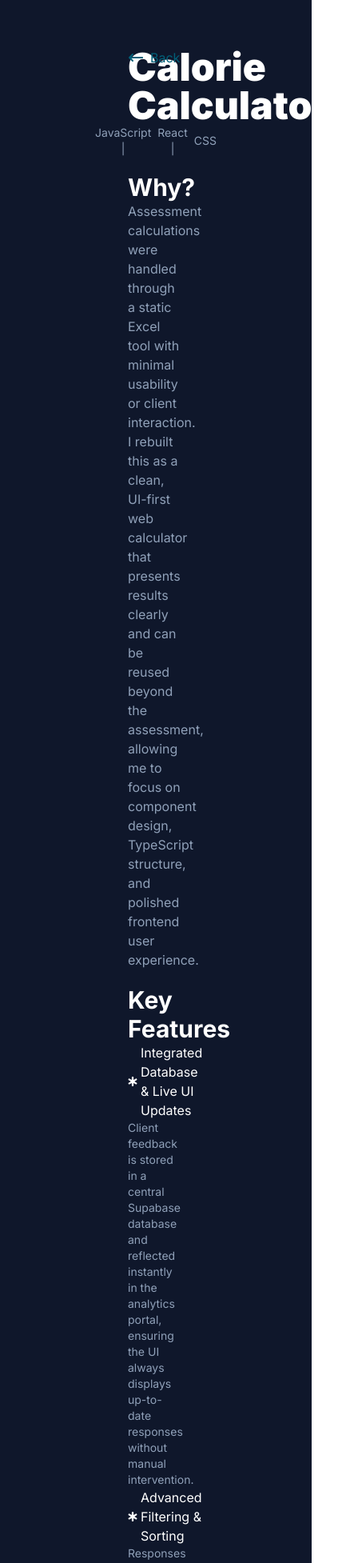
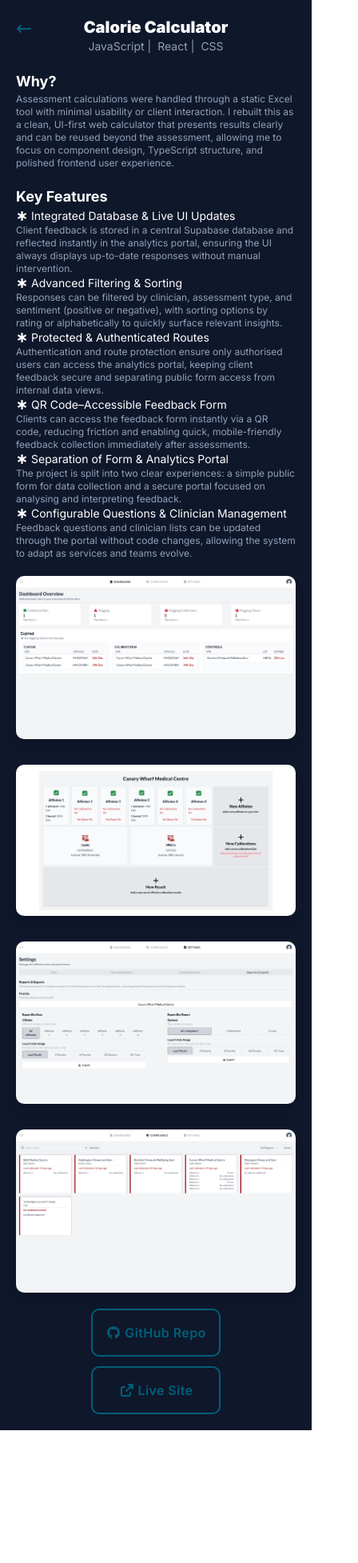
Before and after one commit to Jakelliott98/portfolio_page, a React (Vite) app: page /calorieCalculator in a window 390 px wide. Shown: the top 1954 px of the page at 80% size, 448 px wide, since content can reach past the window. After the commit the page ends 1788 px from the top, so only its background shows below. Built offline with nearby package versions, Linux system fonts and the light colour scheme.

Commit message:
Added responsive design to project pages

```diff
--- a/src/pages/projects/project-pages/CalorieCalculator.jsx
+++ b/src/pages/projects/project-pages/CalorieCalculator.jsx
@@ -23,13 +23,13 @@ function CalorieCalculator () {
     const navigate = useNavigate()
 
     return (
-    <div className="min-h-screen px-40 py-15 bg-slate-900 flex flex-col gap-5 text-white">
-        <p onClick={() => navigate('/')} className="absolute text-cyan-800 flex gap-2 items-center cursor-pointer hover:translate-x-[-5px]">
+    <div className="p-5 min-h-screen md:px-40 md:py-15 bg-slate-900 flex flex-col gap-5 text-white">
+        <p onClick={() => navigate('/')} className="py-2 md:py-0 absolute text-cyan-800 flex gap-2 items-center cursor-pointer hover:translate-x-[-5px]">
             <FontAwesomeIcon icon={faArrowLeftLong} className=""/>
-            Back
+            <span className="hidden md:block">Back</span>
         </p>
         <div>
-            <h1 className="text-center text-5xl font-black">Calorie Calculator</h1>
+            <h1 className="text-center text-xl md:text-5xl font-black">Calorie Calculator</h1>
             <div className="flex gap-2 items-center justify-center">
                 <p className="text-center text-sm text-slate-400">JavaScript |</p>
                 <p className="text-center text-sm text-slate-400">React |</p>
@@ -37,24 +37,24 @@ function CalorieCalculator () {
             </div>
         </div>
         <div className="">
-            <h2 className="text-3xl font-bold">Why?</h2>
-            <p className="text-slate-400">Assessment calculations were handled through a static Excel tool with minimal usability or client interaction. I rebuilt this as a clean, UI-first web calculator that presents results clearly and can be reused beyond the assessment, allowing me to focus on component design, TypeScript structure, and polished frontend user experience.</p>
+            <h2 className="text-lg md:text-3xl font-bold">Why?</h2>
+            <p className="text-xs md:text-base text-slate-400">Assessment calculations were handled through a static Excel tool with minimal usability or client interaction. I rebuilt this as a clean, UI-first web calculator that presents results clearly and can be reused beyond the assessment, allowing me to focus on component design, TypeScript structure, and polished frontend user experience.</p>
         </div>
         <div>
-            <h2 className="text-3xl font-bold">Key Features</h2>
+            <h2 className="text-lg md:text-3xl font-bold">Key Features</h2>
             <div>
                 {keyFeatures.map(feature => (
                     <div>
                         <div className="flex items-center gap-1">
                             <FontAwesomeIcon icon={faStarOfLife} className="text-xs"/>
-                            <h2 className="text-md">{feature.title}</h2>
+                            <h2 className="text-sm md:text-lg">{feature.title}</h2>
                         </div>
-                        <p className="text-sm text-slate-400">{feature.text}</p>
+                        <p className="text-xs md:text-base text-slate-400">{feature.text}</p>
                     </div>
                 ))}
             </div>
         </div>
-        <div className="grid grid-cols-2 gap-8 w-full">
+        <div className="grid md:grid-cols-2 gap-8 w-full">
             {
                 [screenshot1, screenshot2, screenshot3, screenshot4].map((image, i) => {
                     return (
@@ -66,9 +66,9 @@ function CalorieCalculator () {
             }
         </div>
         <div className="flex justify-center">
-            <div className="flex [&>*]:flex-1 gap-10 px-10 w-2/3">
-                <a href='https://github.com/Jakelliott98/NH_WeightTracker' target='_blank' className="flex items-center justify-center gap-1 py-4 px-4 rounded-lg border-2 border-cyan-800 text-cyan-800 cursor-pointer font-black tracking-wide hover:bg-cyan-800 hover:text-slate-900"><FontAwesomeIcon icon={faGithub} /> GitHub Repo</a>
-                <a href="" target="_blank" className="flex items-center justify-center gap-1 py-4 px-4 rounded-lg border-2 border-cyan-800 text-cyan-800 cursor-pointer font-black tracking-wide hover:bg-cyan-800 hover:text-slate-900"><FontAwesomeIcon icon={faUpRightFromSquare} /> Live Site</a>
+            <div className="flex flex-col md:flex-row [&>*]:flex-1 gap-3 md:gap-10 md:px-10 md:w-2/3">
+                <a href='https://github.com/Jakelliott98/NH_WeightTracker' target='_blank' className="font-semibold flex items-center justify-center gap-1 py-4 px-4 rounded-lg border-2 border-cyan-800 text-cyan-800 cursor-pointer md:font-black tracking-wide hover:bg-cyan-800 hover:text-slate-900"><FontAwesomeIcon icon={faGithub} /> GitHub Repo</a>
+                <a href="" target="_blank" className="flex items-center justify-center gap-1 py-4 px-4 rounded-lg border-2 border-cyan-800 text-cyan-800 cursor-pointer font-semibold md:font-black tracking-wide hover:bg-cyan-800 hover:text-slate-900"><FontAwesomeIcon icon={faUpRightFromSquare} /> Live Site</a>
             </div>
         </div>
     </div>
--- a/src/pages/projects/project-pages/ComplianceTracker.jsx
+++ b/src/pages/projects/project-pages/ComplianceTracker.jsx
@@ -23,13 +23,13 @@ function ComplianceTracker () {
     const navigate = useNavigate()
 
     return (
-    <div className="min-h-screen px-40 py-15 bg-slate-900 flex flex-col gap-5 text-white">
-        <p onClick={() => navigate('/')} className="absolute text-cyan-800 flex gap-2 items-center cursor-pointer hover:translate-x-[-5px]">
+    <div className="p-5 min-h-screen md:px-40 md:py-15 bg-slate-900 flex flex-col gap-5 text-white">
+        <p onClick={() => navigate('/')} className="py-2 md:py-0 absolute text-cyan-800 flex gap-2 items-center cursor-pointer hover:translate-x-[-5px]">
             <FontAwesomeIcon icon={faArrowLeftLong} className=""/>
-            Back
+            <span className="hidden md:block">Back</span>
         </p>
         <div>
-            <h1 className="text-center text-5xl font-black">Compliance Tracker</h1>
+            <h1 className="text-center text-xl md:text-5xl font-black">Compliance Tracker</h1>
             <div className="flex gap-2 items-center justify-center">
                 <p className="text-center text-sm text-slate-400">JavaScript |</p>
                 <p className="text-center text-sm text-slate-400">React |</p>
@@ -37,24 +37,24 @@ function ComplianceTracker () {
             </div>
         </div>
         <div className="">
-            <h2 className="text-3xl font-bold">Why?</h2>
-            <p className="text-slate-400">Compliance data was previously spread across multiple Excel files, making it slow and manual to review site-wide status. I designed a centralised web app that streamlines data entry and surfaces compliance issues through dashboards and visual status flags, building on earlier patterns with role-based access, scalable layouts, and more complex UI state management.</p>
+            <h2 className="text-lg md:text-3xl font-bold">Why?</h2>
+            <p className="text-xs md:text-base text-slate-400">Compliance data was previously spread across multiple Excel files, making it slow and manual to review site-wide status. I designed a centralised web app that streamlines data entry and surfaces compliance issues through dashboards and visual status flags, building on earlier patterns with role-based access, scalable layouts, and more complex UI state management.</p>
         </div>
         <div>
-            <h2 className="text-3xl font-bold">Key Features</h2>
+            <h2 className="text-lg md:text-3xl font-bold">Key Features</h2>
             <div>
                 {keyFeatures.map(feature => (
                     <div>
                         <div className="flex items-center gap-1">
                             <FontAwesomeIcon icon={faStarOfLife} className="text-xs"/>
-                            <h2 className="text-md">{feature.title}</h2>
+                            <h2 className="text-sm md:text-lg">{feature.title}</h2>
                         </div>
-                        <p className="text-sm text-slate-400">{feature.text}</p>
+                        <p className="text-xs md:text-base text-slate-400">{feature.text}</p>
                     </div>
                 ))}
             </div>
         </div>
-        <div className="grid grid-cols-2 gap-8 w-full">
+        <div className="grid md:grid-cols-2 gap-8 w-full">
             {
                 [screenshot1, screenshot2, screenshot3, screenshot4].map((image, i) => {
                     return (
@@ -66,9 +66,9 @@ function ComplianceTracker () {
             }
         </div>
         <div className="flex justify-center">
-            <div className="flex [&>*]:flex-1 gap-10 px-10 w-2/3">
-                <a href='https://github.com/Jakelliott98/NH_compliance' target="_blank" className="py-4 px-4 flex items-center justify-center gap-1 rounded-lg border-2 border-cyan-800 text-cyan-800 cursor-pointer font-black tracking-wide hover:bg-cyan-800 hover:text-slate-900"><FontAwesomeIcon icon={faGithub} /> GitHub Repo</a>
-                <a href="#" target="_blank" className="py-4 px-4 rounded-lg border-2 border-cyan-800 text-cyan-800 cursor-pointer font-black tracking-wide hover:bg-cyan-800 hover:text-slate-900 flex items-center justify-center gap-1"><FontAwesomeIcon icon={faUpRightFromSquare} /> Live Site</a>
+            <div className="flex flex-col md:flex-row [&>*]:flex-1 gap-3 md:gap-10 md:px-10 md:w-2/3">
+                <a href='https://github.com/Jakelliott98/NH_compliance' target="_blank" className="font-semibold flex items-center justify-center gap-1 py-4 px-4 rounded-lg border-2 border-cyan-800 text-cyan-800 cursor-pointer md:font-black tracking-wide hover:bg-cyan-800 hover:text-slate-900"><FontAwesomeIcon icon={faGithub} /> GitHub Repo</a>
+                <a href="#" target="_blank" className="flex items-center justify-center gap-1 py-4 px-4 rounded-lg border-2 border-cyan-800 text-cyan-800 cursor-pointer font-semibold md:font-black tracking-wide hover:bg-cyan-800 hover:text-slate-900"><FontAwesomeIcon icon={faUpRightFromSquare} /> Live Site</a>
             </div>
         </div>
     </div>
--- a/src/pages/projects/project-pages/FeedbackForm.jsx
+++ b/src/pages/projects/project-pages/FeedbackForm.jsx
@@ -22,13 +22,13 @@ function FeedbackForm () {
     const navigate = useNavigate()
 
     return (
-    <div className="min-h-screen px-40 py-15 bg-slate-900 flex flex-col gap-5 text-white">
-        <p onClick={() => navigate('/')} className="absolute text-cyan-800 flex gap-2 items-center cursor-pointer hover:translate-x-[-5px]">
+    <div className="p-5 min-h-screen md:px-40 md:py-15 bg-slate-900 flex flex-col gap-5 text-white">
+        <p onClick={() => navigate('/')} className="py-2 md:py-0 absolute text-cyan-800 flex gap-2 items-center cursor-pointer hover:translate-x-[-5px]">
             <FontAwesomeIcon icon={faArrowLeftLong} className=""/>
-            Back
+            <span className="hidden md:block">Back</span>
         </p>
-        <div className="flex flex-col gap-2">
-            <h1 className="text-center text-5xl font-black">Feedback Form</h1>
+        <div>
+            <h1 className="text-center text-xl md:text-5xl font-black">Feedback Form</h1>
             <div className="flex gap-2 items-center justify-center">
                 <p className="text-center text-sm text-slate-400">JavaScript |</p>
                 <p className="text-center text-sm text-slate-400">React |</p>
@@ -36,24 +36,24 @@ function FeedbackForm () {
             </div>
         </div>
         <div className="flex flex-col gap-2">
-            <h2 className="text-3xl font-bold">Why?</h2>
-            <p className="text-slate-400">The existing feedback process relied on email follow-ups, which led to low engagement and limited visibility of trends. I built a QR-accessible form paired with a secure analytics portal to centralise responses and present them through filtered tables and charts, focusing on data-driven UI, protected routes, and clear frontend visualisation.</p>
+            <h2 className="text-lg md:text-3xl font-bold">Why?</h2>
+            <p className="text-xs md:text-base text-slate-400">The existing feedback process relied on email follow-ups, which led to low engagement and limited visibility of trends. I built a QR-accessible form paired with a secure analytics portal to centralise responses and present them through filtered tables and charts, focusing on data-driven UI, protected routes, and clear frontend visualisation.</p>
         </div>
         <div className="flex flex-col gap-2">
-            <h2 className="text-3xl font-bold">Key Features</h2>
+            <h2 className="text-lg md:text-3xl font-bold">Key Features</h2>
             <div>
                 {keyFeatures.map(feature => (
                     <div>
                         <div className="flex items-center gap-1">
                             <FontAwesomeIcon icon={faStarOfLife} className="text-xs"/>
-                            <h2 className="text-md">{feature.title}</h2>
+                            <h2 className="text-sm md:text-lg">{feature.title}</h2>
                         </div>
-                        <p className="text-sm text-slate-400">{feature.text}</p>
+                        <p className="text-xs md:text-base  text-slate-400">{feature.text}</p>
                     </div>
                 ))}
             </div>
         </div>
-        <div className="grid grid-cols-2 gap-8 w-full">
+        <div className="grid md:grid-cols-2 gap-8 w-full">
             {
                 [screenshot1, screenshot2, screenshot3, screenshot4].map((image, i) => {
                     return (
@@ -65,9 +65,9 @@ function FeedbackForm () {
             }
         </div>
         <div className="flex justify-center">
-            <div className="flex [&>*]:flex-1 gap-10 px-10 w-2/3">
-                <a href="https://github.com/Jakelliott98/NH_FeebackPortal" target="_blank" className="flex items-center justify-center gap-1 py-4 px-4 rounded-lg border-2 border-cyan-800 text-cyan-800 cursor-pointer font-black tracking-wide hover:bg-cyan-800 hover:text-slate-900"><FontAwesomeIcon icon={faGithub} /> GitHub Repo</a>
-                <a href="" target="_blank" className="flex items-center justify-center gap-1 py-4 px-4 rounded-lg border-2 border-cyan-800 text-cyan-800 cursor-pointer font-black tracking-wide hover:bg-cyan-800 hover:text-slate-900"><FontAwesomeIcon icon={faUpRightFromSquare} /> Live Site</a>
+            <div className="flex flex-col md:flex-row [&>*]:flex-1 gap-3 md:gap-10 md:px-10 md:w-2/3">
+                <a href="https://github.com/Jakelliott98/NH_FeebackPortal" target="_blank" className="font-semibold flex items-center justify-center gap-1 py-4 px-4 rounded-lg border-2 border-cyan-800 text-cyan-800 cursor-pointer md:font-black tracking-wide hover:bg-cyan-800 hover:text-slate-900"><FontAwesomeIcon icon={faGithub} /> GitHub Repo</a>
+                <a href="" target="_blank" className="flex items-center justify-center gap-1 py-4 px-4 rounded-lg border-2 border-cyan-800 text-cyan-800 cursor-pointer font-semibold md:font-black tracking-wide hover:bg-cyan-800 hover:text-slate-900"><FontAwesomeIcon icon={faUpRightFromSquare} /> Live Site</a>
             </div>
         </div>
     </div>
```
Also changed, not shown: src/pages/ContactPage.jsx (+6 -6 lines).
